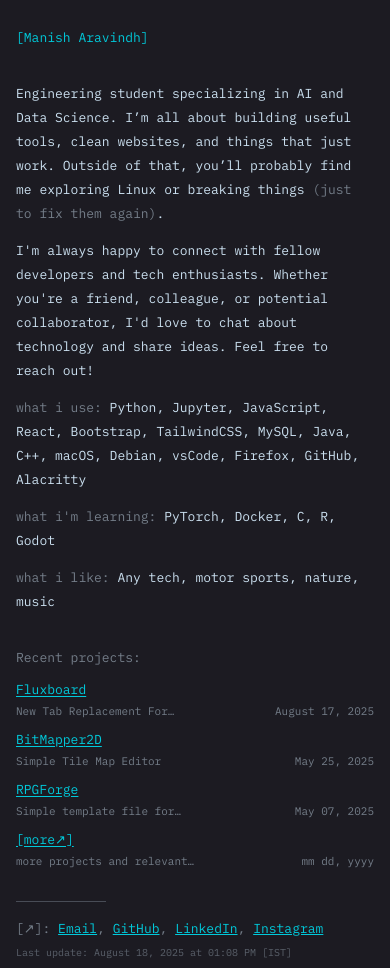
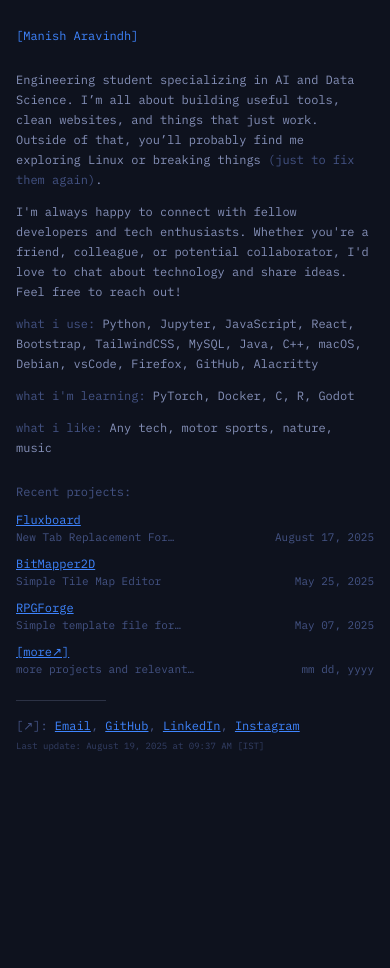
Before and after one commit to manisharavindh/manisharavindh.github.io, a plain HTML site: page index.html in a window 390 px wide. After the commit the page ends 844 px from the top, so only its background shows below. Drawn offline with Linux system fonts and the light colour scheme.

Commit message:
Update manisharavindh.github.io
-> better styling and colors

```diff
--- a/assets/style.css
+++ b/assets/style.css
@@ -1,19 +1,19 @@
 @import url('https://fonts.googleapis.com/css2?family=IBM+Plex+Mono:ital,wght@0,100;0,200;0,300;0,400;0,500;0,600;0,700;1,100;1,200;1,300;1,400;1,500;1,600;1,700&display=swap');
 
 /* :root{
-    --bg-color: #010F1A;
-    --text-color-pri: rgba(203, 224, 240);
+    --bg-color: #1C1B22;
+    --text-color-pri: rgb(203, 224, 240);
     --text-color-sec: rgba(203, 224, 240, 0.5);
-    --accent-color-pri: rgba(71, 255, 157, 0.75);
-    --accent-color-sec: #0FC5ED;
+    --accent-color-pri: #00D4FF;
+    --accent-color-sec: #00D4FF;
 } */
 
 :root{
-    --bg-color: #1C1B22;
-    --text-color-pri: rgb(203, 224, 240);
-    --text-color-sec: rgba(203, 224, 240, 0.5);
-    --accent-color-pri: #00CADB;
-    --accent-color-sec: #00CADB;
+    --bg-color: #0E121E;
+    --text-color-pri: #8590B8;
+    --text-color-sec: #445384;
+    --accent-color-pri: #3F85FF;
+    --accent-color-sec: #3F85FF;
 }
 
 *{
@@ -42,6 +42,7 @@ body{
 
 a{
     color: var(--accent-color-pri);
+    padding: 0.25em 0;
     text-decoration: underline;
 }
 
@@ -141,7 +142,7 @@ footer::before{
     position: absolute;
     top: 0;
     width: 10%;
-    border-top: 1.5px solid color-mix(in srgb, var(--text-color-sec) 50%, transparent);
+    border-top: 1.5px solid color-mix(in srgb, var(--text-color-pri) 25%, transparent);
 }
 
 footer span{
@@ -155,11 +156,45 @@ footer span:last-child{
 }
 
 @media screen and (max-width: 480px) {
+    *{
+        line-height: 20px;
+    }
+
     .wrapper{
-        padding: 1.5em 1em 2.5em 1em;
+        padding: 1.5em 1em 2em 1em;
+    }
+
+    main{
+        margin: 1.5em 0;
+    }
+
+    .intro{
+        margin-bottom: 1.5em;
+    }
+
+    .intro p:last-child{
+        margin-bottom: 0 !important;
+    }
+
+    .a-super,
+    .page-links,
+    .intro p,
+    .intro p span,
+    .heading,
+    footer span{
+        font-size: 12px;
+    }
+
+    .projects-container .project-item .project-info span{
+        font-size: 11px;
+        line-height: 14px;
     }
 
     footer::before{
         width: 25%;
     }
+
+    footer span:last-child{
+        font-size: 9px;
+    }
 }
--- a/index.html
+++ b/index.html
@@ -6,8 +6,6 @@
     <title>Manish Aravindh</title>
     <link rel="shortcut icon" href="assets/img/favicon.ico" type="image/x-icon">
     <link rel="stylesheet" href="assets/style.css">
-
-    <link href="https://fonts.googleapis.com/css2?family=Inter:ital,opsz,wght@0,14..32,100..900;1,14..32,100..900&amp;display=swap" rel="stylesheet">
 </head>
 <body>
     <div class="wrapper">
@@ -53,7 +51,7 @@
                     </div>
                 </section> -->
                 <div class="project-item">
-                    <a href="./assets/pages/more.html" class="a-super page-links">[more↗]</a>
+                    <a href="/more.html" class="a-super page-links">[more↗]</a>
                     <div class="project-info">
                         <span>more projects and relevant links</span>
                         <span>mm dd, yyyy</span>
@@ -69,9 +67,8 @@
                 <a href="https://www.linkedin.com/in/manisharavindh/" target="_blank">LinkedIn</a>,
                 <a href="https://www.instagram.com/manisharavindh.xyz/" target="_blank">Instagram</a>
                 <!-- <a href="https://x.com/manisharavindh/" target="_blank">Twitter</a> -->
-                <!-- <a href="" target="_blank">Resume</a> -->
             </span>
-            <span>Last update: August 18, 2025 at 01:08 PM [IST]</span>
+            <span>Last update: August 19, 2025 at 09:37 AM [IST]</span>
         </footer>
     </div>
 </body>
```
Also changed, not shown: more.html (renamed from assets/pages/more.html, +10 -4 lines), assets/menoe.ttf (deleted).
